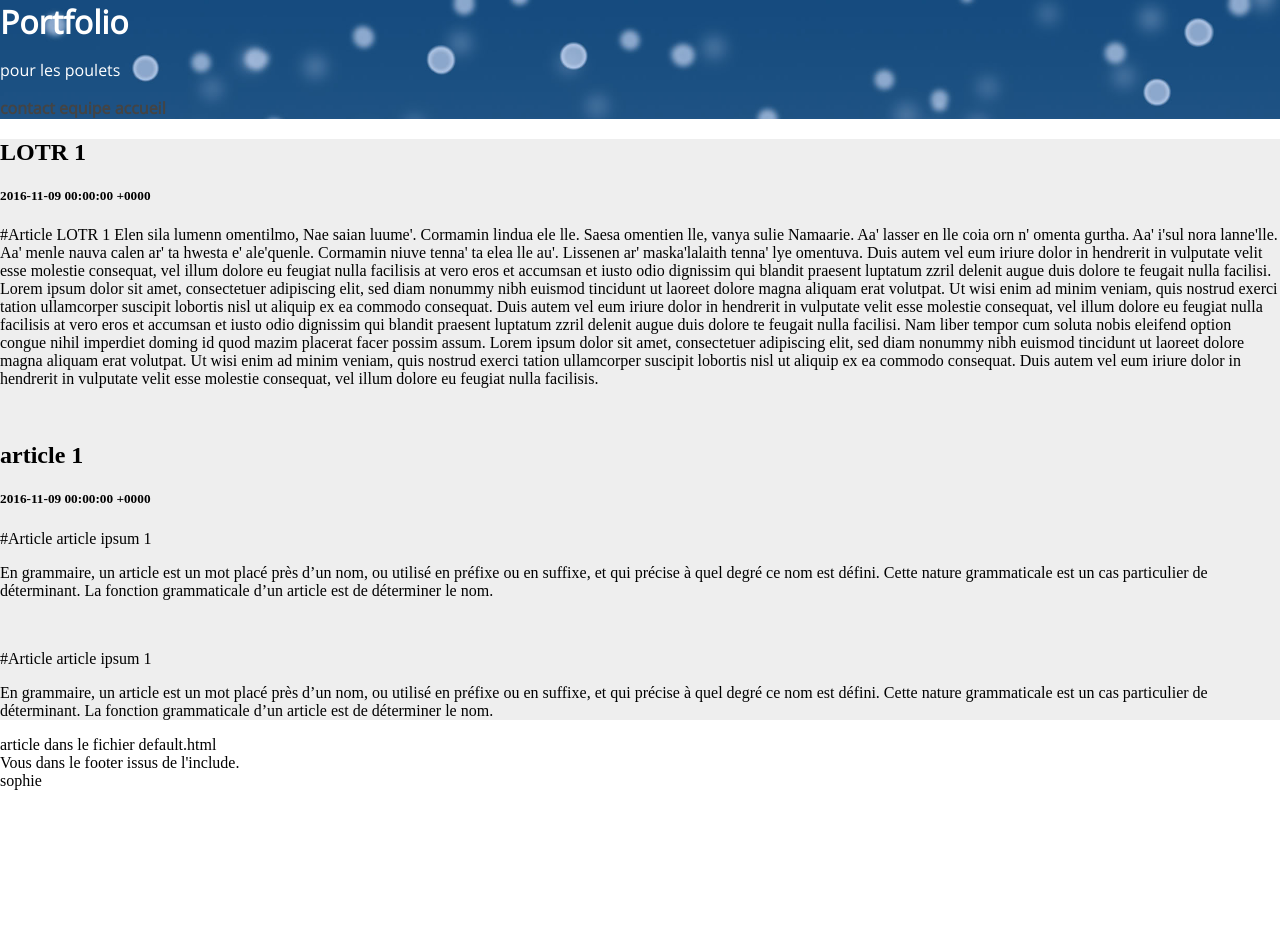
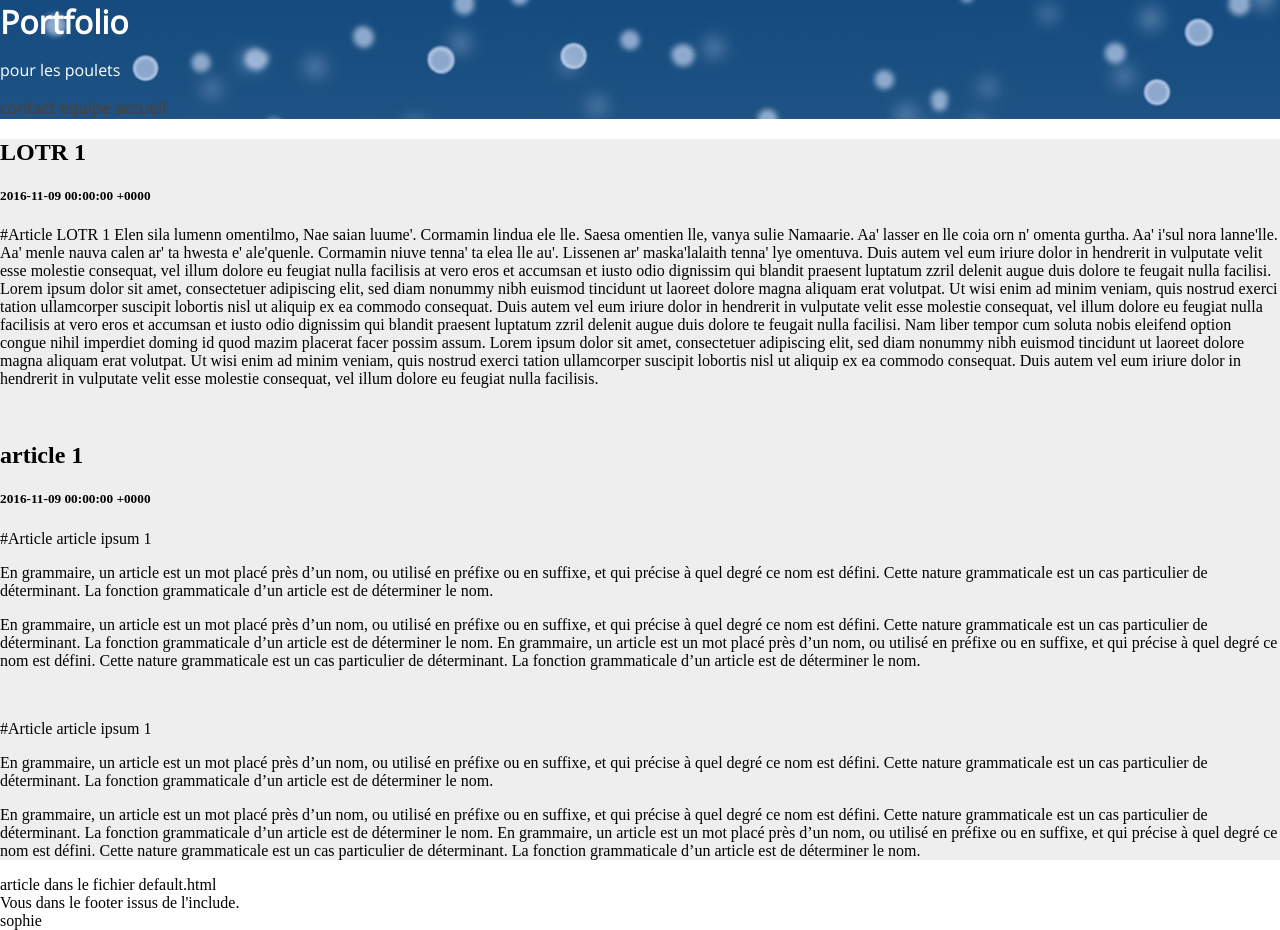
Before and after one commit to Sopoulet/flatfiles, a Jekyll site: the page built from _posts/2016-11-09-article1.md, in a window 1280 px wide. Built offline with Jekyll 4.4.1, drawn with Linux system fonts in a browser that asks for light colours; before the commit the page ends 900 px from its top, so only the background shows below that.

Commit message:
Update 2016-11-09-article1.md

```diff
--- a/_posts/2016-11-09-article1.md
+++ b/_posts/2016-11-09-article1.md
@@ -6,3 +6,6 @@ title: article 1
 #Article article ipsum 1
 
 En grammaire, un article est un mot placé près d'un nom, ou utilisé en préfixe ou en suffixe, et qui précise à quel degré ce nom est défini. Cette nature grammaticale est un cas particulier de déterminant. La fonction grammaticale d'un article est de déterminer le nom.
+
+En grammaire, un article est un mot placé près d'un nom, ou utilisé en préfixe ou en suffixe, et qui précise à quel degré ce nom est défini. Cette nature grammaticale est un cas particulier de déterminant. La fonction grammaticale d'un article est de déterminer le nom.
+En grammaire, un article est un mot placé près d'un nom, ou utilisé en préfixe ou en suffixe, et qui précise à quel degré ce nom est défini. Cette nature grammaticale est un cas particulier de déterminant. La fonction grammaticale d'un article est de déterminer le nom.
```
